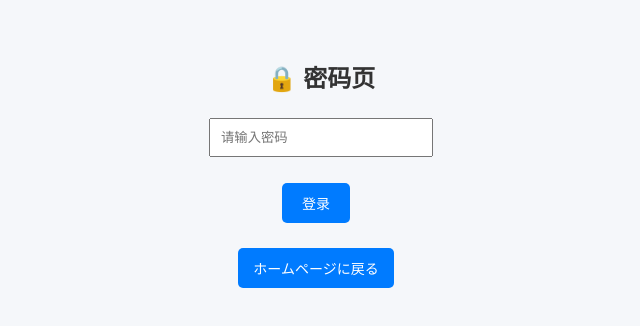
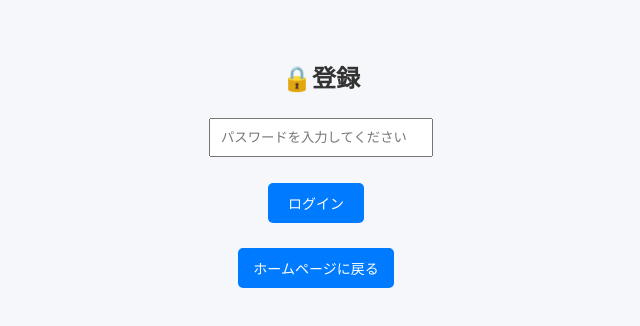
Before and after one commit to zhaotaiming/invoice_js, a Next.js app: page /login in a window 1280 px wide. Shown: the top 326 px of the page, without its empty margins (319-959 px from the left). Built offline with nearby package versions, Linux system fonts and the light colour scheme.

Commit message:
修改小文字

```diff
--- a/pages/login.js
+++ b/pages/login.js
@@ -6,7 +6,7 @@ export default function Login() {
   const router = useRouter();
   const [password, setPassword] = useState('');
 
-  const correctPassword = '11'; // 你可以自定义密码
+  const correctPassword = 'weiwei'; // 你可以自定义密码
 
   const handleSubmit = (e) => {
     e.preventDefault(); // 阻止表单默认刷新
@@ -20,17 +20,17 @@ export default function Login() {
 
   return (
     <div style={{ padding: 40, textAlign: 'center' }}>
-      <h2>🔒 密码页</h2>
+      <h2>🔒登録</h2>
       <form onSubmit={handleSubmit}>
         <input
           type="password"
-          placeholder="请输入密码"
+          placeholder="パスワードを入力してください"
           value={password}
           onChange={(e) => setPassword(e.target.value)}
           style={{ padding: '10px', width: '200px' }}
         />
         <br /><br />
-        <button type="submit" style={{ padding: '10px 20px' }}>登录</button>
+        <button type="submit" style={{ padding: '10px 20px' }}>ログイン</button>
         <br /><br />
         <button type="button" onClick={() => window.location.href = 'https://nissin-shouji.vercel.app/'}>
           ホームページに戻る
```
